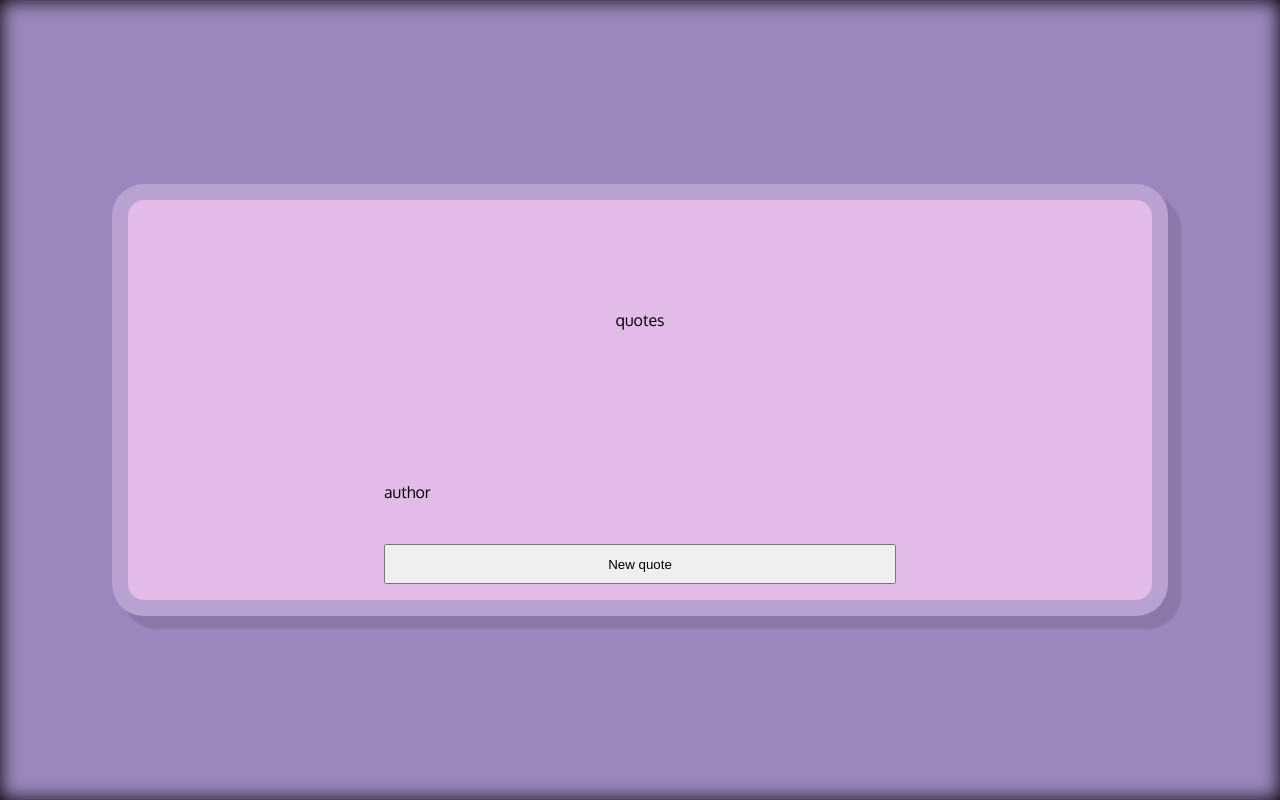
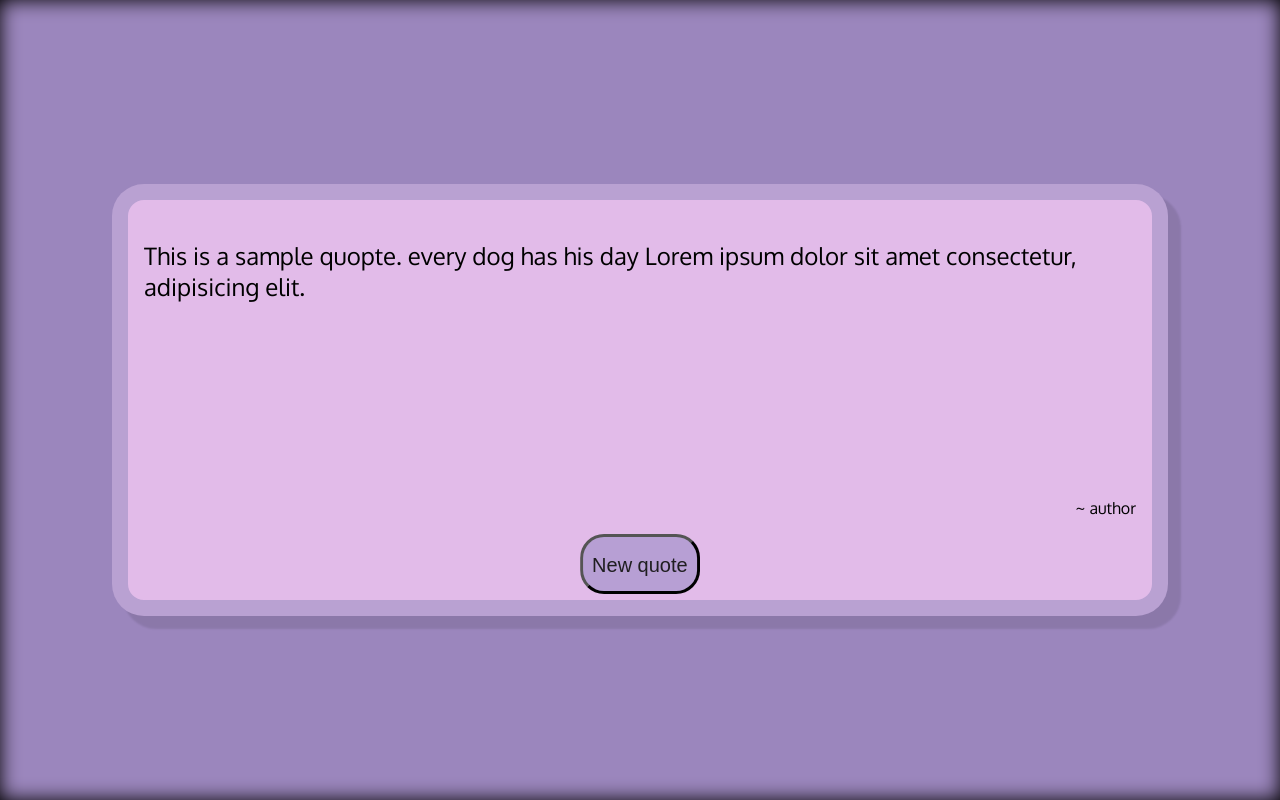
Before and after one commit to sombit-k/quotesProject, a plain HTML site: page index.html in a window 1280 px wide. Drawn offline with Linux system fonts and the light colour scheme.

Commit message:
added button

```diff
--- a/index.html
+++ b/index.html
@@ -14,14 +14,16 @@
     <div class="container oxygen-regular">
         <div class="box">
             <div class="quote oxygen-regular">
-                quotes
-            </div class="author">
-            <div>
-                author
+                <p>This is a sample quopte. every dog has his day Lorem ipsum dolor sit amet consectetur, adipisicing elit.</p>
+            </div >
+            <div class="author">
+                ~ author
             </div>
-            <button>
-                New quote
-            </button>
+            <div class="button">
+                <button>
+                    New quote
+                </button>
+            </div>
         </div>
     </div>
     <script src="app.js"></script>
--- a/style.css
+++ b/style.css
@@ -47,15 +47,32 @@ body{
     box-shadow: 12px 12px 2px 1px rgba(0, 0, 0, .1);
 }
 .quote{
+    font-size: 1.5rem;
+    margin: 1rem;
     height:60%;
     /* width:50%; */
     display: flex;
-    align-items: center;
+    align-items: flex-start;
+    justify-content: flex-start;
+}
+.author{
+    display: flex;
+    justify-content: flex-end;
+    margin-right: 1rem;
+}
+.button{
+
+    /* position: relative; */
+    margin-bottom: 1rem;
+    height:10%;
+    display: flex;
+    /* align-items: center; */
     justify-content: center;
 }
-.box button{
-    position: relative;
-    margin-bottom: 1rem;
-    height:10%;
-    width:50%;
+
+.button button{
+    color:rgb(31, 30, 32);
+    border-radius: 1rem;
+    scale:1.5;
+    background-color: rgba(119, 118, 179,0.4);
 }
```
